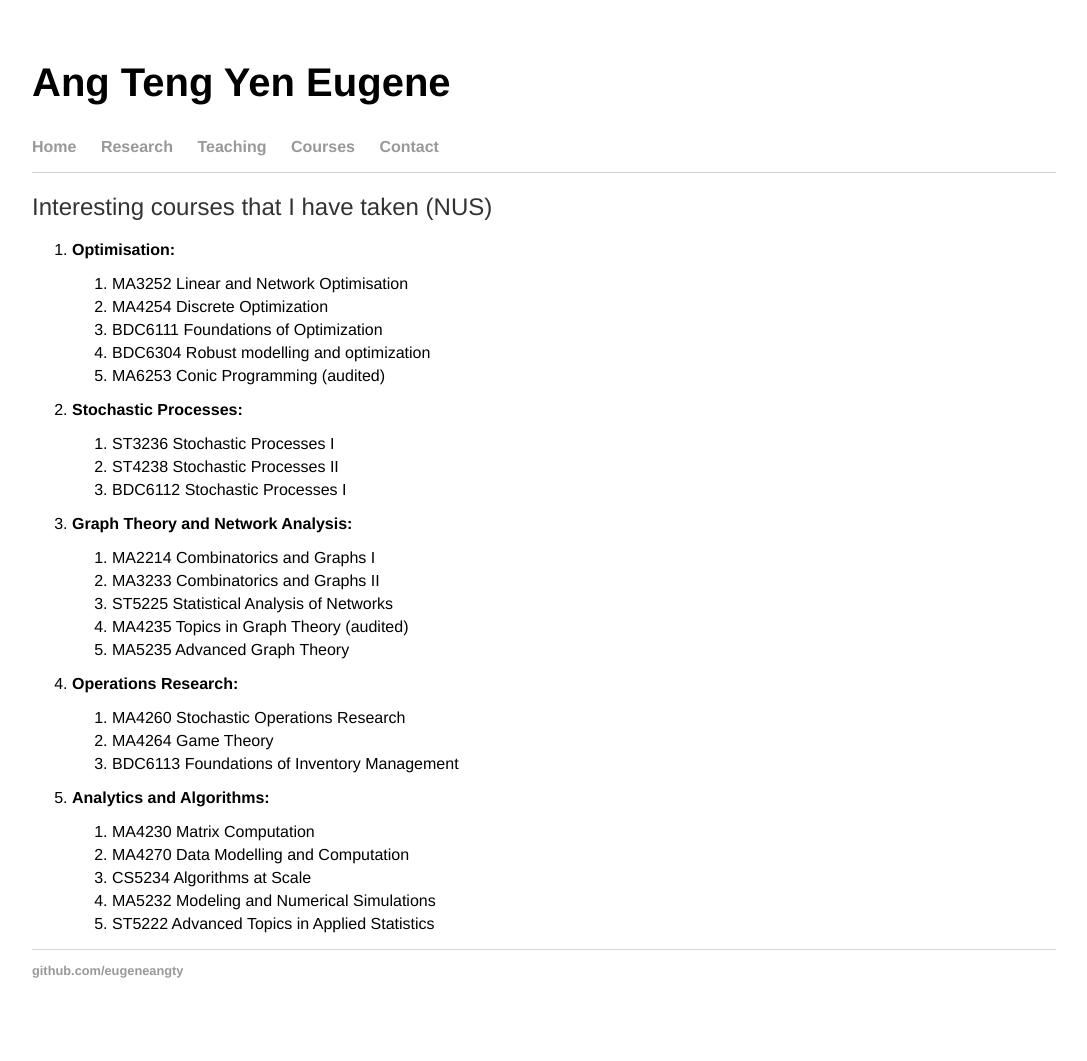
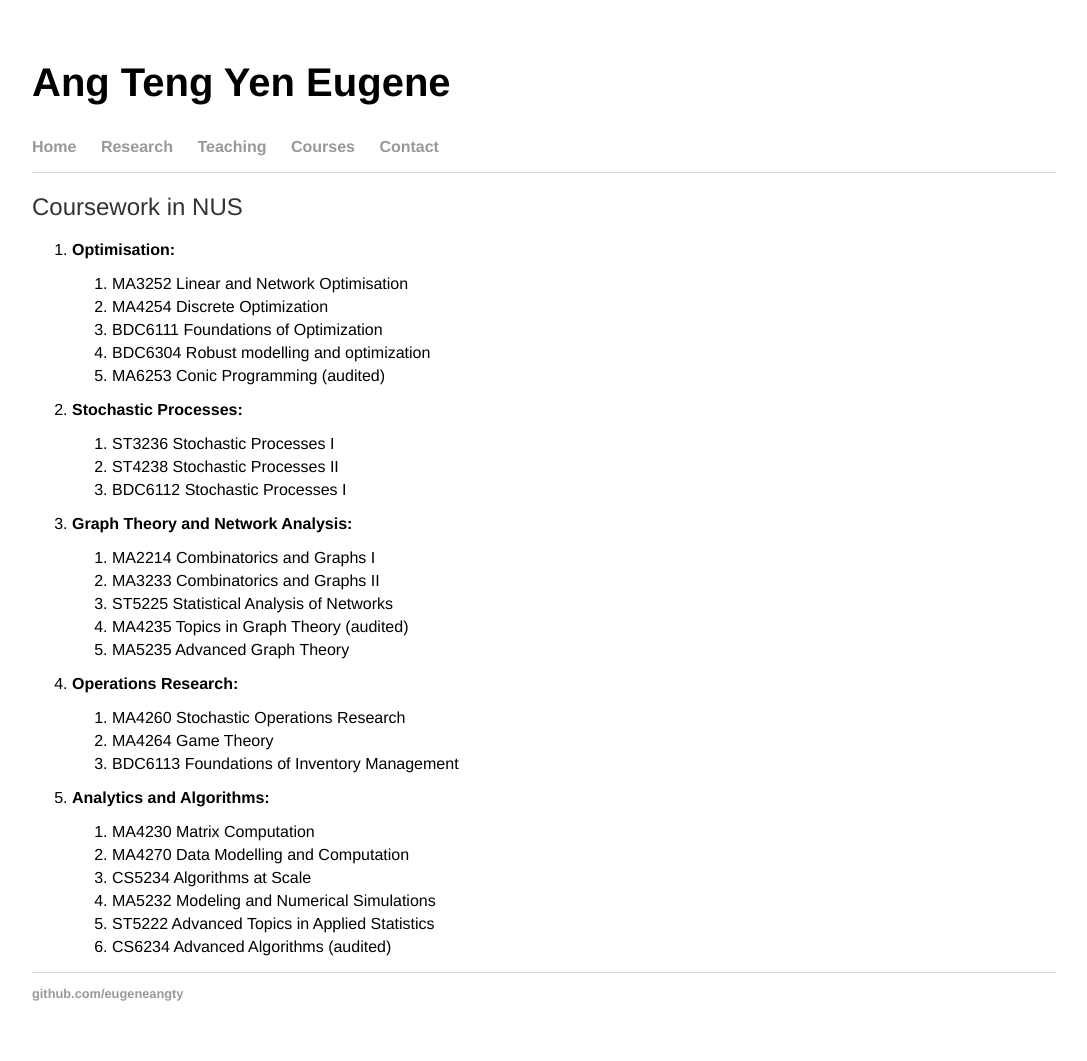
Before and after one commit to eugeneangty/eugeneangty.github.io, a Jekyll site: the page built from courses/index.html, in a window 1280 px wide. Shown: the whole page, without its empty margins (96-1183 px from the left). Built offline with Jekyll 4.4.1, drawn with Linux system fonts in a browser that asks for light colours; before the commit the page ends 1038 px from its top, so only the background shows below that.

Commit message:
Update index.html

```diff
--- a/courses/index.html
+++ b/courses/index.html
@@ -4,7 +4,7 @@ title: Ang Teng Yen Eugene
 ---
 
 <div class="blurb">
-  <h2>Interesting courses that I have taken (NUS)</h2>
+  <h2>Coursework in NUS</h2>
   <ol>
 	<li><b>Optimisation:</b>
 		<p></p>
@@ -50,6 +50,7 @@ title: Ang Teng Yen Eugene
 		<li> CS5234 Algorithms at Scale </li>
 		<li> MA5232 Modeling and Numerical Simulations </li>
 		<li> ST5222 Advanced Topics in Applied Statistics </li>
+		<li> CS6234 Advanced Algorithms (audited) </li>
 		</ol>
   </ol>
 </div><!-- /.blurb -->
```
